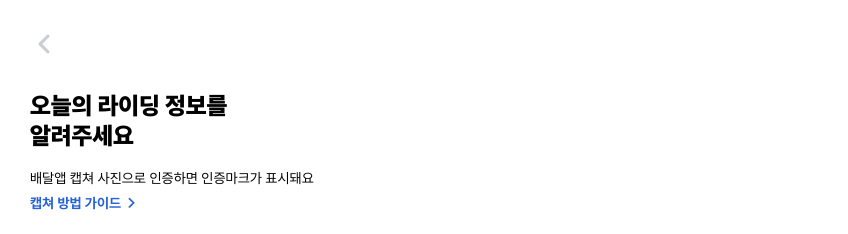
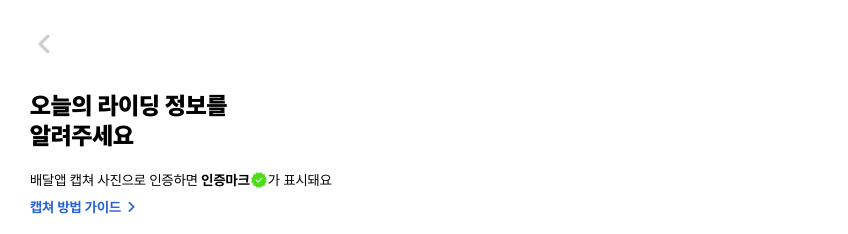
Before and after one commit to minuxx/otto-client-web, a React (Create React App) app: page / in a window 1280 px wide. Both pictures are taken after a click on the picture 44 px from the left and 44 px from the top of the page. Shown: the top 234 px of the page, without its empty margins (0-848 px from the left). Built offline with nearby package versions, Linux system fonts and the light colour scheme; the HTML template or start-up script is replaced by a standard one.

Commit message:
fix: 인증가이드 문구 수정

```diff
--- a/src/views/RidingInfo.js
+++ b/src/views/RidingInfo.js
@@ -5,6 +5,7 @@ import CheckButton from '../components/CheckButton'
 import GlobalContext from '../contexts/store'
 import RidingPictureAddButton from '../components/RidingPictureAddButton'
 import IconRightArrowBlue from '../images/icon-right-arrow-blue.png'
+import IconCertification from '../images/icon-certification.png'
 import RidingPicture from '../components/RidingPicture'
 import InputPhoneNumModal from '../components/InputPhoneNumModal'
 
@@ -21,8 +22,19 @@ const Title = styled.div`
 `
 
 const CertificationGuide = styled.div`
+    display: flex;
+    align-items: center;
     font-size: 14px;
     margin-top: 20px;
+
+    & > b {
+        font-weight: 700;
+    }
+
+    & > img {
+        width: 18px;
+        height: 18px;
+    }
 `
 
 const CaptureGuide = styled.div`
@@ -59,9 +71,14 @@ function RidingInfo() {
 
   const onFileChange = useCallback((e) => {
     if (e.target.files && e.target.files[0]) {
+        if(files.length === 4) {
+            alert("사진은 최대 4개까지 등록할 수 있어요")
+            return
+        }
+
        setFiles(files => ([...files, e.target.files[0]]))
     }
-  }, [])
+  }, [files.length])
 
   const onRemovePicture = useCallback((idx) => {
     setFiles(files => files.filter((file, index) => idx !== index))
@@ -91,7 +108,12 @@ function RidingInfo() {
           오늘의 라이딩 정보를<br></br>알려주세요
         </Title>
 
-        <CertificationGuide>배달앱 캡쳐 사진으로 인증하면 인증마크가 표시돼요</CertificationGuide>
+        <CertificationGuide>
+            배달앱 캡쳐 사진으로 인증하면&nbsp;
+            <b>인증마크</b>
+            <img src={IconCertification} alt="icon-certification"/>
+            가 표시돼요
+        </CertificationGuide>
         <CaptureGuide>
             캡쳐 방법 가이드
             <img src={IconRightArrowBlue} alt="icon-right-arrow-blue" />
```
Also changed, not shown: src/images/icon-certification.png (added).
